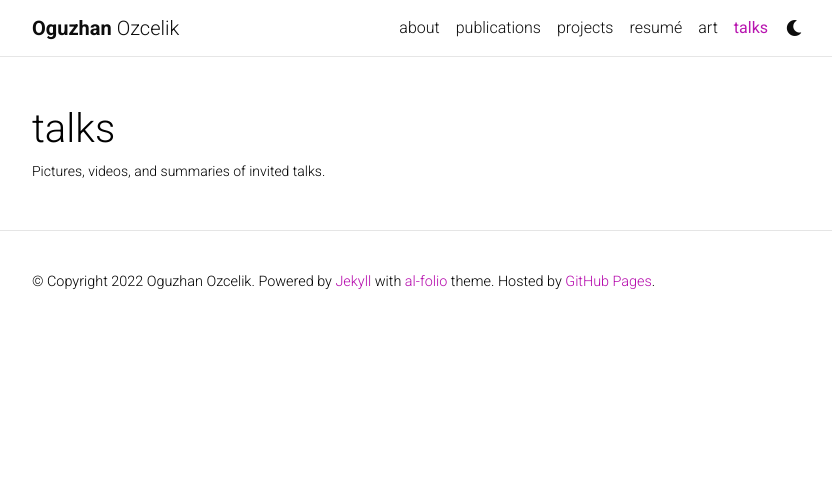
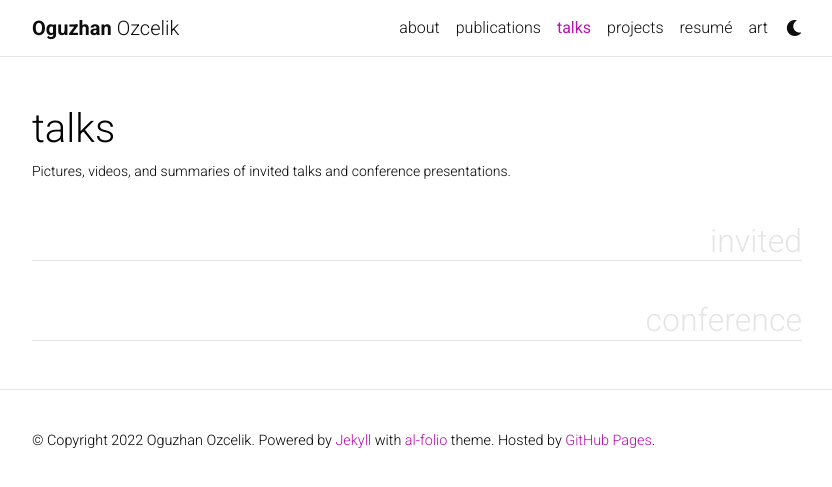
Before and after one commit to ogozcelik/info, a Jekyll site: the page built from _pages/teaching.md, in a window 1280 px wide. Shown: the top 487 px of the page, without its empty margins (223-1055 px from the left). Built offline with Jekyll 4.4.1, drawn with Linux system fonts in a browser that asks for light colours; comment, search, counter and statistics services are not loaded; a style sheet for code colours, icons or effects is not loaded.

Commit message:
Update teaching.md

```diff
--- a/_pages/teaching.md
+++ b/_pages/teaching.md
@@ -1,8 +1,58 @@
 ---
 layout: page
+title: talks
 permalink: /talks/
-title: talks
-description: Pictures, videos, and summaries of invited talks.
+description: Pictures, videos, and summaries of invited talks and conference presentations.
 nav: true
-nav_order: 5
+nav_order: 2
+display_categories: [invited, conference]
+horizontal: false
 ---
+
+<!-- pages/projects.md -->
+<div class="projects">
+{%- if site.enable_project_categories and page.display_categories %}
+  <!-- Display categorized projects -->
+  {%- for category in page.display_categories %}
+  <h2 class="category">{{ category }}</h2>
+  {%- assign categorized_projects = site.projects | where: "category", category -%}
+  {%- assign sorted_projects = categorized_projects | sort: "importance" %}
+  <!-- Generate cards for each project -->
+  {% if page.horizontal -%}
+  <div class="container">
+    <div class="row row-cols-2">
+    {%- for project in sorted_projects -%}
+      {% include projects_horizontal.html %}
+    {%- endfor %}
+    </div>
+  </div>
+  {%- else -%}
+  <div class="grid">
+    {%- for project in sorted_projects -%}
+      {% include projects.html %}
+    {%- endfor %}
+  </div>
+  {%- endif -%}
+  {% endfor %}
+
+{%- else -%}
+<!-- Display projects without categories -->
+  {%- assign sorted_projects = site.projects | sort: "importance" -%}
+  <!-- Generate cards for each project -->
+  {% if page.horizontal -%}
+  <div class="container">
+    <div class="row row-cols-2">
+    {%- for project in sorted_projects -%}
+      {% include projects_horizontal.html %}
+    {%- endfor %}
+    </div>
+  </div>
+  {%- else -%}
+  <div class="grid">
+    {%- for project in sorted_projects -%}
+      {% include projects.html %}
+    {%- endfor %}
+  </div>
+  {%- endif -%}
+{%- endif -%}
+</div>
```
